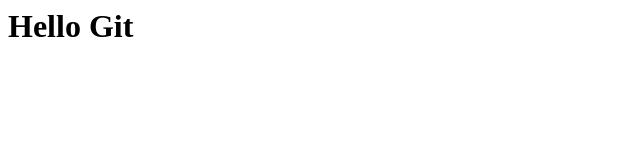
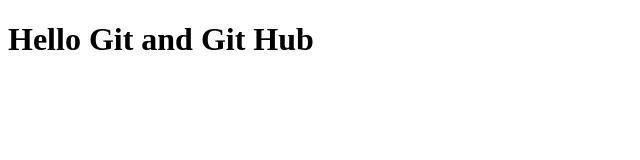
Before and after one commit to mike742/git_Nov_2022, a plain HTML site: page index.html in a window 1280 px wide. Shown: the whole page, without its empty margins (0-640 px from the left). Drawn offline with Linux system fonts and the light colour scheme.

Commit message:
modified html files

```diff
--- a/index.html
+++ b/index.html
@@ -1,7 +1,12 @@
-<html>
-
-	<body>
-		<h1>Hello Git</h1>
-	</body>
-
+<!DOCTYPE html>
+<html lang="en">
+<head>
+	<meta charset="UTF-8">
+	<meta http-equiv="X-UA-Compatible" content="IE=edge">
+	<meta name="viewport" content="width=device-width, initial-scale=1.0">
+	<title>Document</title>
+</head>
+<body>
+	<h1>Hello Git and Git Hub</h1>
+</body>
 </html>
```
Also changed, not shown: about.html (+11 -3 lines).
